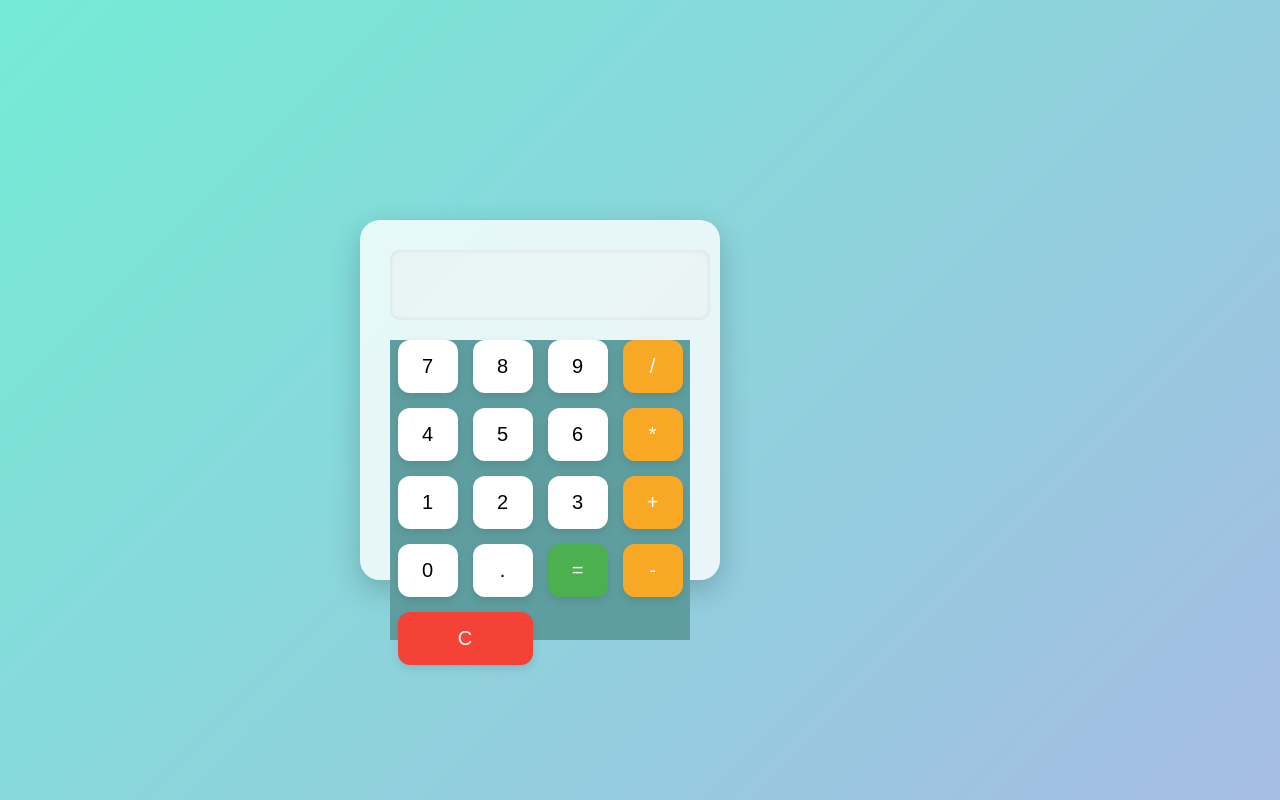
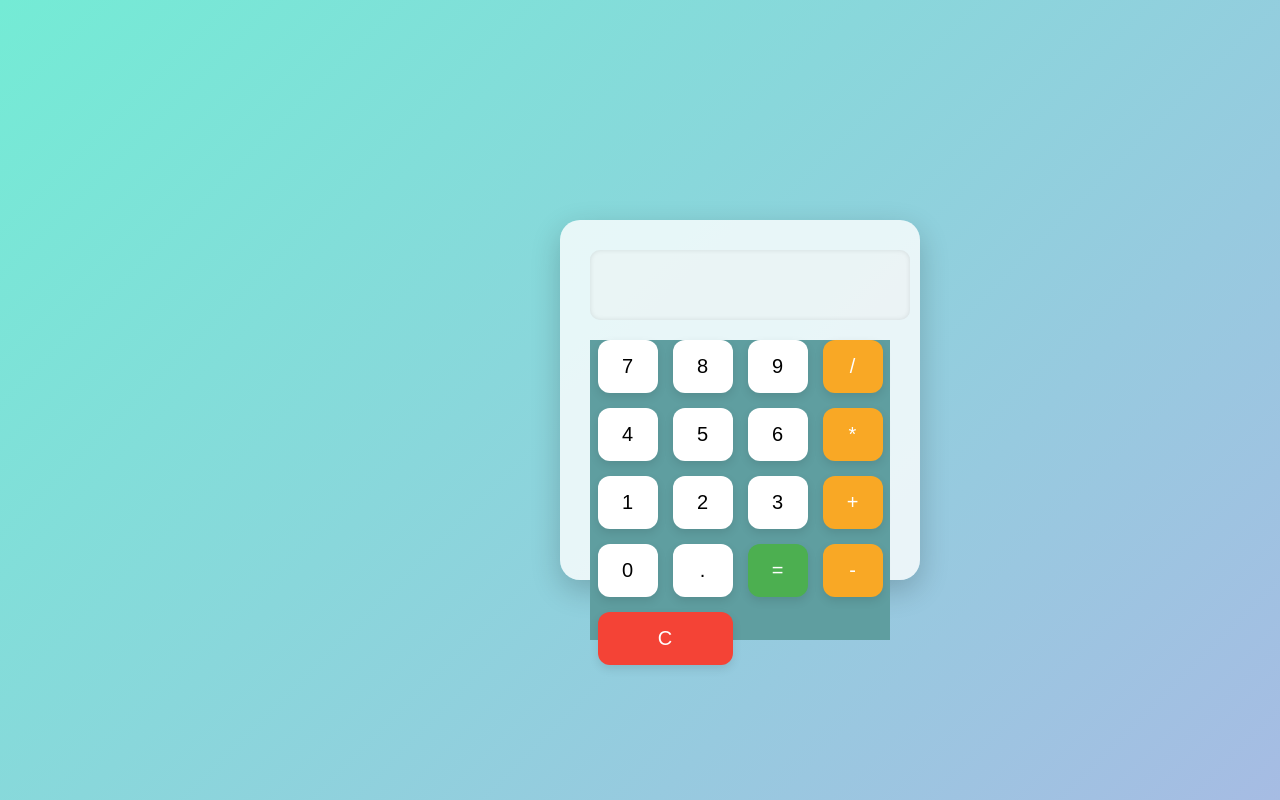
Before and after one commit to shubham2680/shubham, a plain HTML site: page index.html in a window 1280 px wide. Shown: the top 800 px of the page. Drawn offline with Linux system fonts and the light colour scheme.

Commit message:
Add files via upload

```diff
--- a/style.css
+++ b/style.css
@@ -10,7 +10,7 @@ body {
     background: linear-gradient(135deg, #74ebd5, #ACB6E5); /* gradient background */
     font-family: 'Segoe UI', sans-serif;
     margin-bottom: 250px;
-    margin-left: 300px;
+    margin-left: 700px;
 }
 .calculator {
     background: #ffffffcc; /* semi-transparent white */
```
